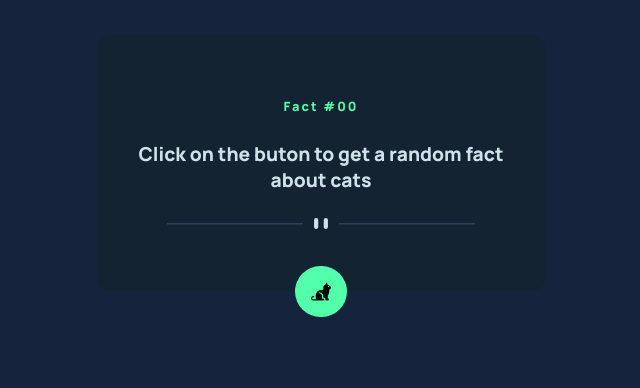
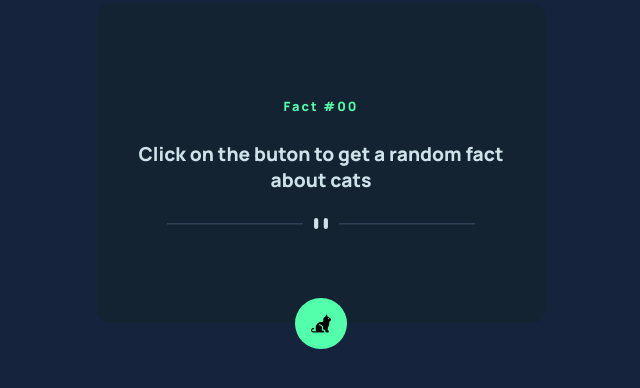
Before and after one commit to Danish49/cats, a plain HTML site: page index.html in a window 1280 px wide. Shown: the part 224-612 px from the top of the page, without its empty margins (319-959 px from the left). Drawn offline with nearby package versions, Linux system fonts and the light colour scheme.

Commit message:
Update style.css

```diff
--- a/style.css
+++ b/style.css
@@ -19,8 +19,7 @@
     align-items: center;
     flex-direction: column;
     width: 35rem;
-    height: 20rem;
-    max-height : 30rem;
+    height: 25rem;
     border-radius: 1rem;
     padding: 1rem 2rem;
     gap: 2rem;
```
